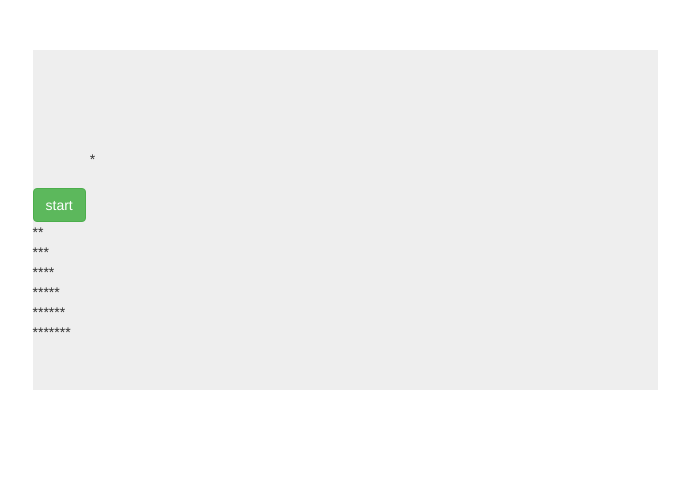
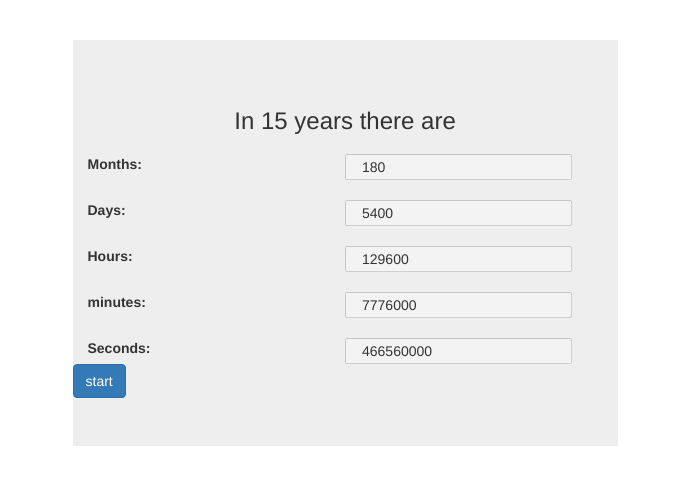
Before and after one commit to monayenifer319/taller_javaScript, a website: page public_html/p58/index.html in a window 1280 px wide. Shown: the whole page, without its empty margins (295-984 px from the left). Drawn offline with nearby package versions, Linux system fonts and the light colour scheme.

Commit message:
finalizacion del puntto 58

```diff
--- a/public_html/p58/css/style.css
+++ b/public_html/p58/css/style.css
@@ -1,6 +1,6 @@
 .jumbotron{
-  margin-top: 50px;
+  margin: 40px;
 }
-.btn-success{
-  margin-top: 90px;
+#h3, #month, #day, #hour, #min{
+  margin-bottom: 20px;
 }
--- a/public_html/p58/index.html
+++ b/public_html/p58/index.html
@@ -10,16 +10,26 @@
   <body>
     <div class="row">
       <div class="col-lg-6 col-lg-offset-3">
-        <div id="ate" class="jumbotron ">
-          <!--<div class="col-xs-4">-->
+        <div class="jumbotron ">
+          <h3 id="h3" class="text-center">In 15 years there are</h3>
+          <label class="col-md-6">Months:</label>
+          <input class="col-md-5" disabled id="month">
+          <label class="col-md-6">Days:</label>
+          <input class="col-md-5" disabled id="day">
+          <label class="col-md-6">Hours:</label>
+          <input class="col-md-5" disabled id="hour">
+          <label class="col-md-6">minutes:</label>
+          <input class="col-md-5" disabled id="min">
+          <label class="col-md-6">Seconds:</label>
+          <input class="col-md-5" disabled id="second">
 
-          <a href="../index.html" class="btn btn-success">start</a>
+          <a href="../index.html" class="btn btn-primary">start</a>
         </div>
       </div>
     </div>
     <p id="aste" ></p>
     <script src="../node_modules/jquery/dist/jquery.min.js" type="text/javascript"></script>
     <script src="../node_modules/bootstrap/js/modal.js" type="text/javascript"></script>
-    <script src="js/codigoP47.js"></script>
+    <script src="js/codigoP58.js"></script>
   </body>
 </html>
--- a/public_html/p58/js/codigoP47.js
+++ /dev/null
@@ -1,10 +0,0 @@
-$(() => {
-  var voidi = "";
-  var aste = "*";
-  var i = 0;
-  do {
-    voidi = voidi + aste;
-    $("#ate").append(voidi + '<br>');
-    i++;
-  } while (i < 7);
-});
--- /dev/null
+++ b/public_html/p58/js/codigoP58.js
@@ -0,0 +1,23 @@
+$(() => {
+  var years = 15;
+  var months = 12;
+  var days = 30;
+  var hours = 24;
+  var minutes = 60;
+  var seconds = 60;
+  var months15 = months * years;
+  var days15 = months15 * days;
+  var hours15 = days15 * hours;
+  var minutes15 = hours15 * minutes;
+  var seconds15 = minutes15 * seconds;
+
+//console.log(days15+" days");
+//console.log(hours15+" hours");
+//console.log(minutes15+" minutes");
+//console.log(seconds15+" seconds");
+  $("#month").val(months15);
+  $("#day").val(days15);
+  $("#hour").val(hours15);
+  $("#min").val(minutes15);
+  $("#second").val(seconds15);
+});
```
Also changed, not shown: public_html/p56/index56.html (+10 -10 lines), public_html/p56/js/codigoP56.js (+46 -55 lines).
